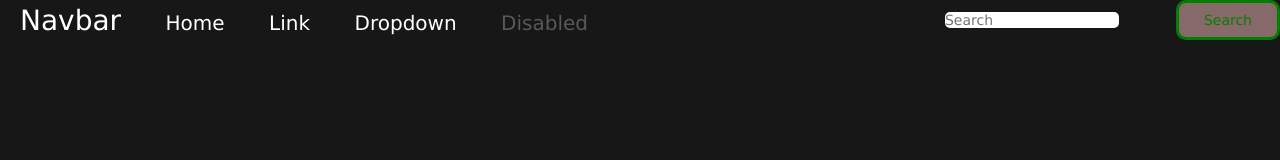
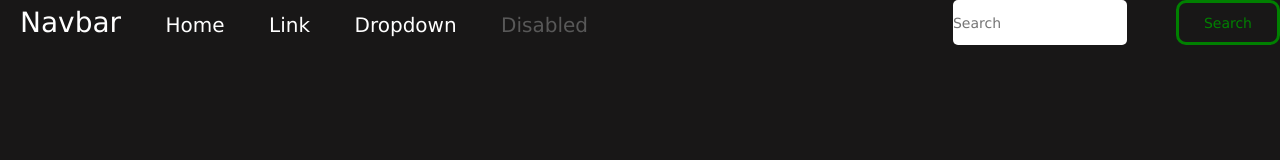
Before and after one commit to fabrizioPala/Nav2, a plain HTML site: page index.html in a window 1280 px wide. Drawn offline with Linux system fonts and the light colour scheme.

Commit message:
Update style.css

```diff
--- a/style.css
+++ b/style.css
@@ -8,7 +8,8 @@ body{
 .menu,
 a,
 button,
-input{
+input,
+.dropdown{
 font-family: 'Lucida Sans', 'Lucida Sans Regular', 'Lucida Grande', 'Lucida Sans Unicode', Geneva, Verdana, sans-serif;
 font-weight: 300;
 font-size: 14px;
@@ -53,21 +54,27 @@ button{
     cursor:pointer;
 }
 .search{
-    height: auto;
-    position: relative;
-
+    margin-left: 300px;
+    height: 45px;
     border-radius: 5px;
     border: 2px rgb(34, 21, 21);
 
 }
 .button{
-    background-color: 2px rgb(24, 23, 23);
+    height: 45px;
+    margin-left: 4px;
+    background-color: transparent;
     color: green;
     border: solid green;
 
 }
 .disabled{
-    margin-right: 280px;
+
     color: rgb(88, 88, 88);
     font-size: 20px;
 }
+.dropdown{
+    background: transparent;
+    border:none;
+    font-size: 20px;
+}
```
